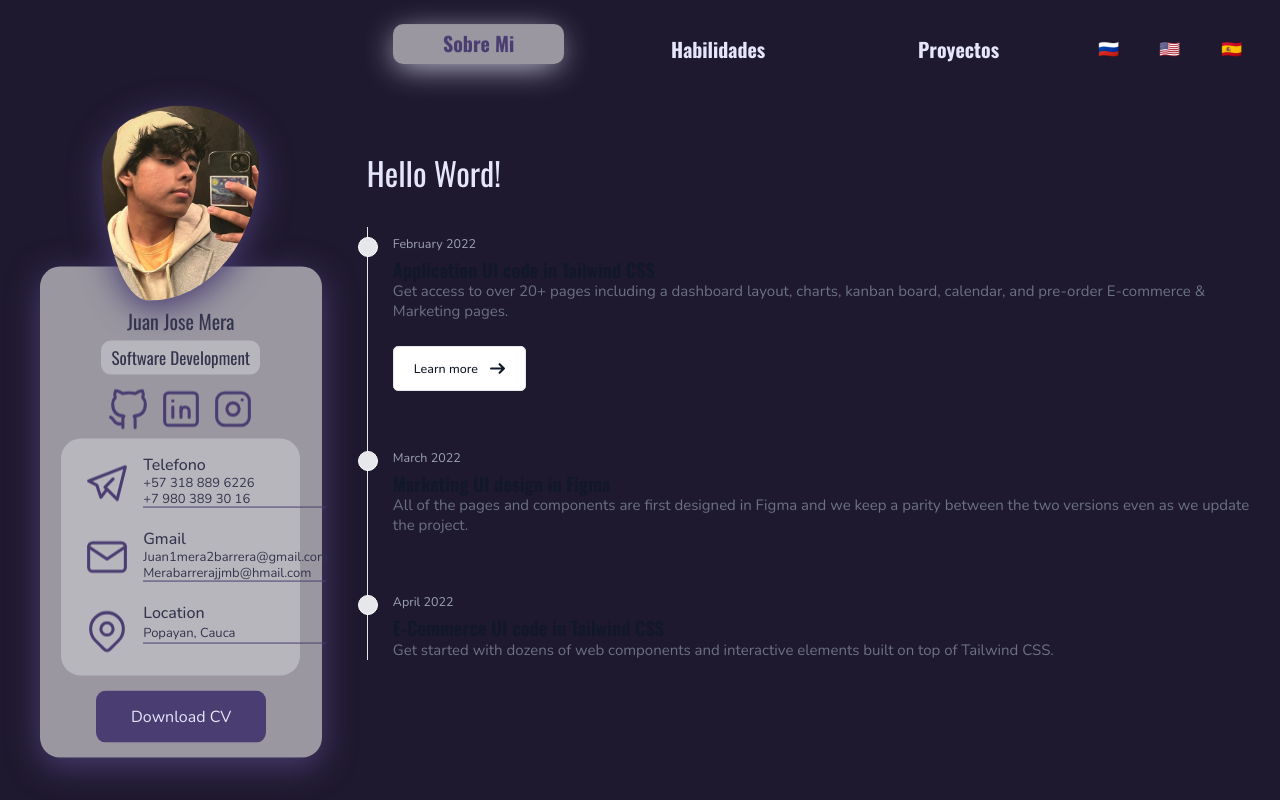
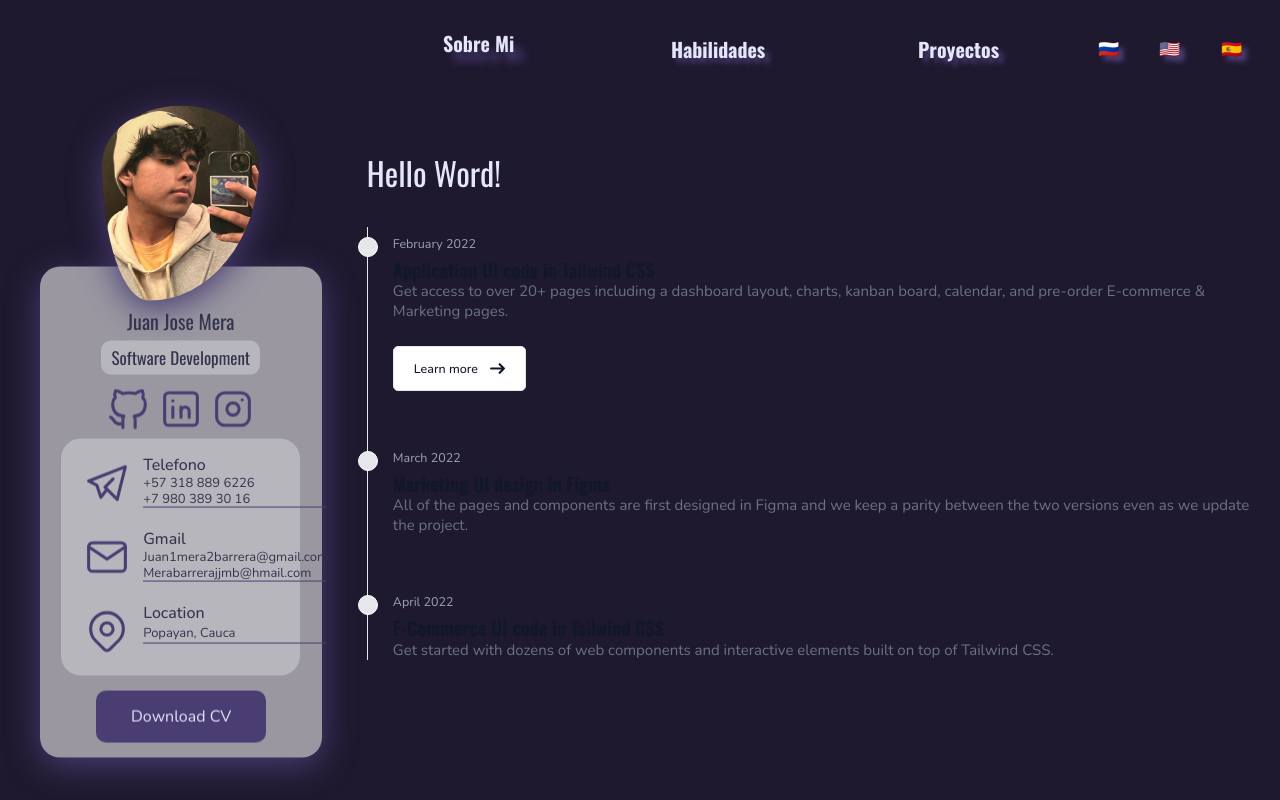
Before and after one commit to Juan1mera/Portfolio_Remake, a website: page public/index.html in a window 1280 px wide. In both pictures the pointer is over the link "Sobre Mi". Drawn offline with nearby package versions, Linux system fonts and the light colour scheme.

Commit message:
Sombra en nav

```diff
--- a/css/style.css
+++ b/css/style.css
@@ -76,6 +76,7 @@ p{
 
 /*-----------------------------Barra de Navegacion----------------------*/
 .nav_bg{
+
     display: block;
     background: rgba( 255, 255, 255, 0 );
     backdrop-filter: blur( 2.5px );
@@ -109,6 +110,7 @@ p{
 }
 
 .nav__link {
+    text-shadow: 5px 5px 5px var(--sombrita);
     font-family: var(--fuentePrincipal);
     color: var(--claro);
     will-change: transform;
@@ -118,11 +120,7 @@ p{
 }
 
 .nav__link:hover {
-    color: var(--sombrita);
-    background: rgba( 255, 255, 255, 0.55 );;
-    -webkit-box-shadow: -1.5px 6px 32px -6px #e5e6fa;
-    -moz-box-shadow: -1.5px 6px 32px -6px #e5e6fa;
-    box-shadow: -1.5px 6px 32px -6px #e5e6fa;
+    text-shadow: 10px 10px 8px var(--sombrita);
     transform: translateY(-0.1em);
     border-radius: 1rem;
     padding: 0rem 5rem;
@@ -134,6 +132,7 @@ p{
 
 
 .container_lenguaje {
+    text-shadow: 5px 5px 5px var(--sombrita);
     width: 15%;
     display: flex;
     justify-content: space-around;
@@ -145,6 +144,7 @@ p{
     justify-content: center;
     align-items: center;
     flex: 1;
+
 }
 
 .nav__lenguaje {
@@ -159,9 +159,8 @@ p{
 }
 
 .nav__lenguaje:hover {
-    background: rgba( 255, 255, 255, 0.55 );;
-    color: var(--sombrita);
-    box-shadow: 0 8px 32px 0 var(--claro);
+
+    text-shadow: 10px 10px 10px var(--sombrita);
     position: relative;
     top: -0.3em; /* Mover el elemento hacia arriba */
     border-radius: 1rem;
@@ -188,7 +187,7 @@ p{
         position: fixed;
         top: 61.5%;
         transform: translateY(-50%);
-        height: autox;
+        height: auto;
         left: 20px;
         z-index: 1;
         display: flex;
```
Also changed, not shown: public/index.html (+1 -1 lines).
